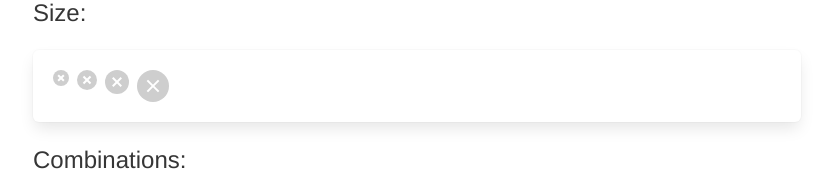
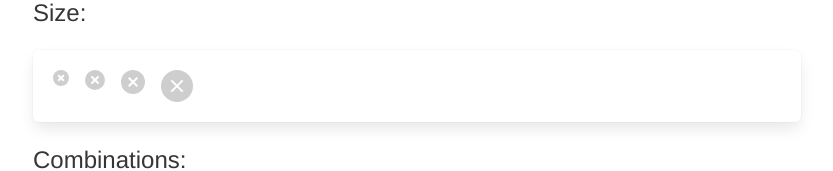
Before and after one commit to vue-bulma/bulma-ui, a Vue app: page /elements/delete in a window 1280 px wide. Shown: the part 160-331 px from the top of the page, without its empty margins (223-1056 px from the left). Built offline with nearby package versions, Linux system fonts and the light colour scheme.

Commit message:
Improve global css

```diff
--- a/examples/App.vue
+++ b/examples/App.vue
@@ -33,11 +33,5 @@ export default {
     font-size: 1.5rem;
     font-weight: 400;
   }
-  .box {
-    :not(:last-child) {
-      margin-right: 0.5rem;
-      margin-bottom: 0.5rem;
-    }
-  }
 }
 </style>
--- a/examples/components/elements/Delete.vue
+++ b/examples/components/elements/Delete.vue
@@ -12,10 +12,18 @@
       type="title"
     >Size:</vb-title>
     <vb-box>
-      <vb-delete size="small"></vb-delete>
-      <vb-delete></vb-delete>
-      <vb-delete size="medium"></vb-delete>
-      <vb-delete size="large"></vb-delete>
+      <span class="margin">
+        <vb-delete size="small"></vb-delete>
+      </span>
+      <span class="margin">
+        <vb-delete></vb-delete>
+      </span>
+      <span class="margin">
+        <vb-delete size="medium"></vb-delete>
+      </span>
+      <span class="margin">
+        <vb-delete size="large"></vb-delete>
+      </span>
     </vb-box>
     <vb-title
       id="Combinations"
@@ -34,3 +42,8 @@ export default {
   name: 'DeleteExamples'
 }
 </script>
+<style>
+.margin {
+  margin-right: 1em;
+}
+</style>
--- a/examples/components/elements/Icon.vue
+++ b/examples/components/elements/Icon.vue
@@ -64,9 +64,11 @@ export default {
 <style lang="scss" scoped>
 .icon-background {
   background-color: #ffdd57;
+  margin-right: 1em
 }
 .icon-background-dark {
   background-color: #363636;
+  margin-right: 1em
 }
 .iconSize-block {
   display: flex;
```
